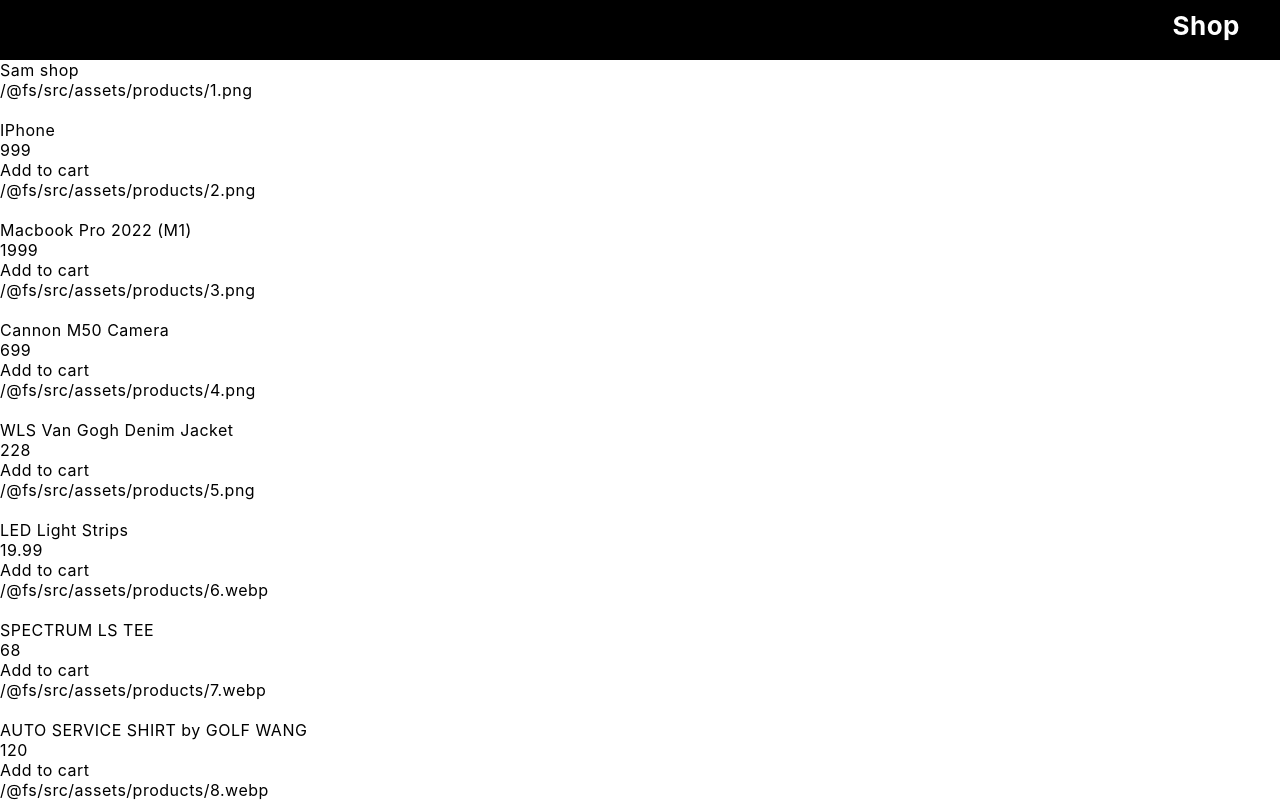
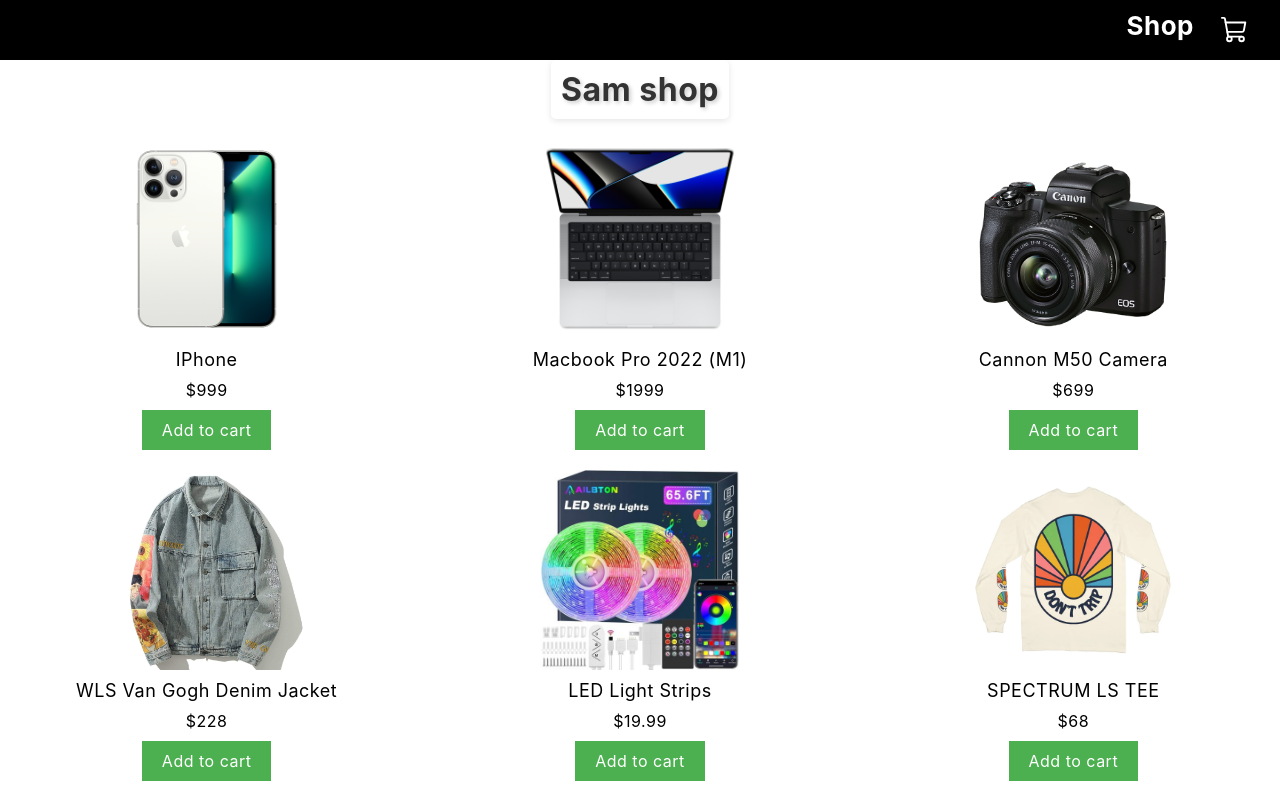
Before and after one commit to hawanx/ecomweb, a React (Create React App) app: page / in a window 1280 px wide. Shown: the top 802 px of the page. Built offline with nearby package versions, Linux system fonts and the light colour scheme.

Commit message:
add cart and counter

```diff
--- a/src/App.js
+++ b/src/App.js
@@ -1,19 +1,23 @@
-import React from "react";
+import React, { useState } from "react";
 import { BrowserRouter as Router, Routes, Route } from "react-router-dom";
-import Cart from "./pages/cart/cart";
-import Shop from "./pages/shop/shop";
+import Cart from "./pages/cart/Cart";
+import Shop from "./pages/shop/Shop";
 import Navbar from "./components/navbar";
 import "./App.css";
+import products from "./products";
+import { Shop_context } from "./context/Shop_context";
 
 function App() {
   return (
-    <Router>
-      <Navbar />
-      <Routes>
-        <Route path="/" element={<Shop />}/>
-        <Route path="/cart" element={<Cart />}/>
-      </Routes>
-    </Router>
+    <Shop_context>
+      <Router>
+        <Navbar />
+        <Routes>
+          <Route path="/" element={<Shop />} />
+          <Route path="/cart" element={<Cart />} />
+        </Routes>
+      </Router>
+    </Shop_context>
   );
 }
 
--- a/src/components/navbar.css
+++ b/src/components/navbar.css
@@ -8,14 +8,13 @@
   .navbar-list {
     list-style-type: none;
     display: flex;
-    align-items: center;
     justify-content: flex-end; /* Add this property */
     margin: 0;
     padding: 0;
   }
 
   .navbar-item {
-    margin: 0 30px;
+    margin: 0 15px;
   }
 
   .navbar-link {
@@ -28,4 +27,9 @@
 
   .navbar-link:hover {
     color: #2bcda4;
+
   }
+
+.cart{
+  margin: 0px;
+}
--- a/src/components/navbar.jsx
+++ b/src/components/navbar.jsx
@@ -1,14 +1,24 @@
 import React from "react";
 import { Link } from "react-router-dom";
 import "./navbar.css";
+import { ShoppingCart, Translate } from "phosphor-react";
 
 export default function navbar() {
   return (
     <nav className="navbar">
       <ul className="navbar-list">
         <li className="navbar-item">
-          <Link to="/shop" className="navbar-link">
+          <Link
+            to="/"
+            className="navbar-link"
+            style={{ position: "relative", left: "9px" }}
+          >
             Shop
+          </Link>
+        </li>
+        <li className="navbar-item">
+          <Link to="/cart" className="navbar-link">
+            <ShoppingCart size={30} style={{ margin: "5px" }} />
           </Link>
         </li>
       </ul>
--- /dev/null
+++ b/src/context/Shop_context.jsx
@@ -0,0 +1,35 @@
+import React, { createContext, useState } from "react";
+import products from "../products";
+
+export const EcomContext = createContext();
+
+export function Shop_context({children}) {
+
+  let cart = [];
+
+  for (let i = 1; i <= products.length; i++) {
+    cart[i] = 0;
+  }
+
+  const [cartItem, setCartcartItem] = useState(cart);
+
+  const increasecart = (id) => {
+    setCartcartItem({ ...cartItem, [id]: cartItem[id] + 1 });
+  };
+
+  const decreasecart = (id) => {
+    if(cartItem[id]>0)
+    setCartcartItem({ ...cartItem, [id]: cartItem[id] - 1 });
+  };
+
+  const removecart = (id) => {
+    setCartcartItem({ ...cartItem, [id]: cartItem[id] = 0 });
+  };
+
+
+  return (
+    <EcomContext.Provider value={{cartItem,increasecart,decreasecart,removecart}}>
+      {children}
+    </EcomContext.Provider>
+  );
+}
--- /dev/null
+++ b/src/pages/cart/cart.css
@@ -0,0 +1,57 @@
+.cart-item {
+    display: flex;
+    align-items: center;
+    padding: 10px;
+    border-bottom: 1px solid #ddd;
+  }
+
+  .cart-item-image {
+    width: 80px;
+    height: 80px;
+    margin-right: 10px;
+  }
+
+  .cart-item-details {
+    flex: 1;
+  }
+
+  .cart-item-title {
+    font-size: 16px;
+    font-weight: bold;
+    margin-bottom: 5px;
+  }
+
+  .cart-item-price {
+    font-size: 14px;
+    color: #888;
+    margin-bottom: 5px;
+  }
+
+  .cart-item-counter {
+    display: flex;
+    align-items: center;
+  }
+
+  .counter-button {
+    width: 20px;
+    height: 20px;
+    border: none;
+    background-color: #ddd;
+    color: #333;
+    font-size: 14px;
+    cursor: pointer;
+  }
+
+  .counter-value {
+    margin: 0 10px;
+    font-size: 14px;
+  }
+
+  .remove-button {
+    font-size: 14px;
+    color: white;
+    background-color: red;
+    border: none;
+    padding: 5px 10px;
+    cursor: pointer;
+  }
--- a/src/pages/cart/cart.jsx
+++ b/src/pages/cart/cart.jsx
@@ -1,7 +1,45 @@
-import React from 'react'
+import React, { useContext, useState } from "react";
+import products from "../../products";
+import "./cart.css";
+import { EcomContext } from "../../context/Shop_context";
 
-export default function cart() {
+export default function Cart() {
+  const { cartItem, increasecart, decreasecart, removecart } =
+    useContext(EcomContext);
   return (
-    <div>cart</div>
-  )
+    <div>
+      {products
+        .filter((product) => cartItem[product.id] != 0)
+        .map((item) => (
+          <div className="cart-item">
+            <img className="cart-item-image" src={item.productImage} />
+            <div className="cart-item-details">
+              <div className="cart-item-title">{item.productName}</div>
+              <div className="cart-item-price">${item.price}</div>
+              <div className="cart-item-counter">
+                <button
+                  className="counter-button"
+                  onClick={() => decreasecart(item.id)}
+                >
+                  -
+                </button>
+                <span className="counter-value">{cartItem[item.id]}</span>
+                <button
+                  className="counter-button"
+                  onClick={() => increasecart(item.id)}
+                >
+                  +
+                </button>
+              </div>
+            </div>
+            <button
+              className="remove-button"
+              onClick={() => removecart(item.id)}
+            >
+              Remove
+            </button>
+          </div>
+        ))}
+    </div>
+  );
 }
--- /dev/null
+++ b/src/pages/shop/shop.css
@@ -0,0 +1,67 @@
+.shop {
+  display: flex;
+  flex-direction: column;
+  align-items: center;
+}
+
+.shoptitle {
+  font-size: 32px;
+  font-weight: bold;
+  margin-bottom: 20px;
+  text-align: center;
+  color: #333;
+  text-shadow: 2px 2px 4px rgba(0, 0, 0, 0.2);
+  background-color: #ffffff;
+  padding: 10px;
+  border-radius: 5px;
+  box-shadow: 0px 2px 6px rgba(0, 0, 0, 0.1);
+}
+
+
+.products {
+  width: 100%;
+}
+
+.product-grid {
+  list-style: none;
+  display: grid;
+  grid-template-columns: repeat(3, 1fr);
+  grid-gap: 20px;
+}
+
+.product-item {
+  display: flex;
+  flex-direction: column;
+  align-items: center;
+  text-align: center;
+}
+
+.product-item img {
+  width: 200px;
+  height: 200px;
+  object-fit: cover;
+  margin-bottom: 10px;
+}
+
+.productName {
+  font-size: 18px;
+  margin-bottom: 10px;
+}
+
+.price {
+  font-size: 16px;
+  margin-bottom: 10px;
+}
+
+.add-to-cart {
+  background-color: #4caf50;
+  color: white;
+  border: none;
+  padding: 10px 20px;
+  font-size: 16px;
+  cursor: pointer;
+}
+
+.add-to-cart:hover {
+  background-color: #45a049;
+}
--- a/src/pages/shop/shop.jsx
+++ b/src/pages/shop/shop.jsx
@@ -1,20 +1,31 @@
-import React from "react";
+import React, { createContext, useState, useContext } from "react";
+import { Link } from "react-router-dom";
 import products from "../../products";
+import "./shop.css";
+import { EcomContext } from "../../context/Shop_context";
 
-function shop() {
+function Shop() {
+  const { cartItem, increasecart } = useContext(EcomContext);
+
   return (
     <div className="shop">
       <div className="shoptitle">Sam shop</div>
       <div className="products">
-        <ul>
+        <ul className="product-grid">
           {products.map((item) => (
-            <React.Fragment key={item.id}>
-              <li>{item.productImage}</li>
-              <li>{item.name}</li>
-              <li>{item.productName}</li>
-              <li>{item.price}</li>
-              <li>Add to cart</li>
-            </React.Fragment>
+            <li key={item.id} className="product-item">
+              <img src={item.productImage} alt="Description" />
+              <div className="productName">{item.productName}</div>
+              <div className="price">${item.price}</div>
+              <Link to="/cart">
+                <button
+                  className="add-to-cart"
+                  onClick={() => increasecart(item.id)}
+                >
+                  Add to cart
+                </button>
+              </Link>
+            </li>
           ))}
         </ul>
       </div>
@@ -22,4 +33,4 @@
   );
 }
 
-export default shop;
+export default Shop;
```
